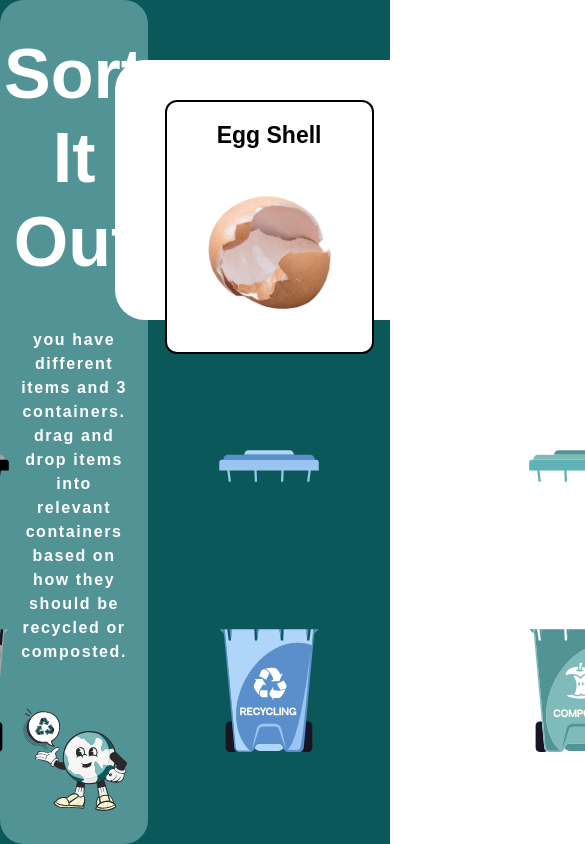
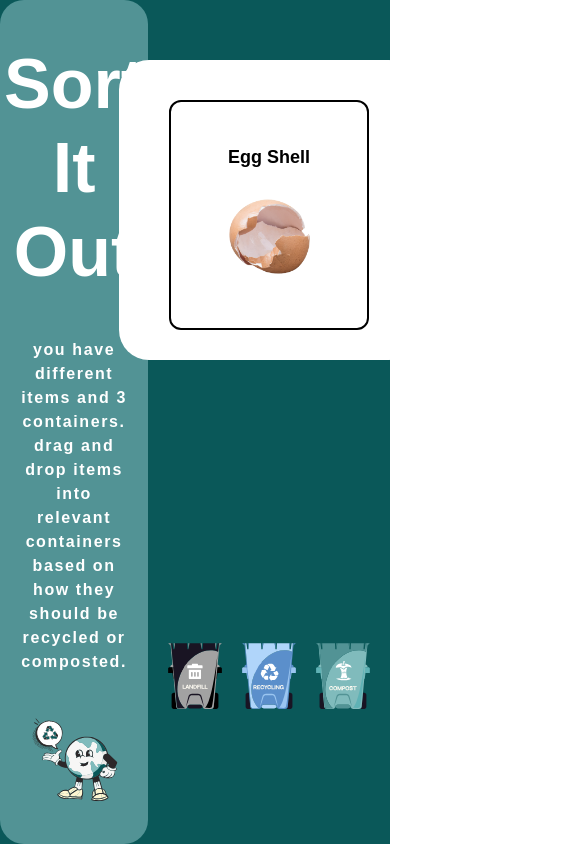
Before and after one commit to catychelpan/Woodsy, a React (Vite) app: page /trash-sorting-game in a window 390 px wide. Shown: the top 844 px of the page, 585 px wide, since content can reach past the window. Built offline with nearby package versions, Linux system fonts and the light colour scheme.

Commit message:
Made Waste Sorting game responsive

```diff
--- a/src/components/DraggableWasteItem.jsx
+++ b/src/components/DraggableWasteItem.jsx
@@ -13,10 +13,10 @@ const DraggableWasteItem = ({itemIndex, itemName, itemImage, relevantContainer})
                 {...provided.draggableProps}
                 {...provided.dragHandleProps}
                 ref={provided.innerRef}
-                className="bg-white border-[black] border-2 pt-4 rounded-xl cursor-pointer flex flex-col justify-center items-center"
+                className="bg-white h-[230px] w-[200px] border-[black] border-2 pt-4 rounded-xl cursor-pointer flex flex-col justify-center items-center"
             >
-                <h2 className="font-bold text-black text-base">{itemName}</h2>
-                <img className="max-w-[205px]" src={itemImage} alt={itemName} />
+                <h2 className="font-bold text-black text-sm">{itemName}</h2>
+                <img className="2xl:max-w-[145px] max-w-[135px]" src={itemImage} alt={itemName} />
             </div>
 
         )}
--- a/src/components/DroppableWasteContainer.jsx
+++ b/src/components/DroppableWasteContainer.jsx
@@ -23,19 +23,19 @@ const DroppableWasteContainer = ({ recycleType }) => {
         <div
           {...provided.droppableProps}
           ref={provided.innerRef}
-          className="h-[200px] w-[100px] relative flex justify-center items-end"
+          className="2xl:h-[200px] 2xl:w-[260px] xl:h-[170px] xl:w-[210px] md:h-[120px] md:w-[160px] mt-[130px] sm:h-[70px] sm:w-[120px] relative flex justify-center items-end"
         >
 
             <img
                 src={binImages[recycleType].lid}
                 alt={`${recycleType} lid`}
-                className={`lg:max-w-[245px] relative bottom-[135%] transform transition-transform duration-300 ${snapshot.isDraggingOver ? 'rotate-45' : 'rotate-0'}`}
+                className={`2xl:max-w-[245px] relative bottom-[175%] 2xl:bottom-[136%] xl:bottom-[136%] md:bottom-[147%] sm:bottom-[192%] transform transition-transform duration-300 ${snapshot.isDraggingOver ? 'rotate-45' : 'rotate-0'}`}
 
             />
             <img
                 src={binImages[recycleType].bin}
                 alt={`${recycleType} bin`}
-                className="lg:max-w-[245px] absolute bottom-0"
+                className="2xl:max-w-[245px] absolute bottom-0"
 
             />
 
--- a/src/pages/TrashSortingGame.jsx
+++ b/src/pages/TrashSortingGame.jsx
@@ -27,6 +27,85 @@ const TrashSortingGame = () => {
       itemImage: "../../public/WasteSorting/Landfill/ceramics.png",
       relevantContainer: "landfill",
     },
+    {
+      index: 2,
+      itemName: "Fruit Peels",
+      itemImage: "../../public/WasteSorting/Compost/fruitpeels.png",
+      relevantContainer: "compost",
+    },
+    {
+      index: 3,
+      itemName: "Aluminium Foil",
+      itemImage: "../../public/WasteSorting/Recycling/aluminium-foil.png",
+      relevantContainer: "recycling",
+    },
+    {
+      index: 4,
+      itemName: "Plastic Bottle",
+      itemImage: "../../public/WasteSorting/Recycling/plastic-bottle.png",
+      relevantContainer: "recycling",
+    },
+    {
+      index: 5,
+      itemName: "Diapers",
+      itemImage: "../../public/WasteSorting/Landfill/diapers.png",
+      relevantContainer: "landfill",
+    },
+    {
+      index: 6,
+      itemName: "Tea Bag",
+      itemImage: "../../public/WasteSorting/Compost/teabag.png",
+      relevantContainer: "compost",
+    },
+    {
+      index: 7,
+      itemName: "Pizza",
+      itemImage: "../../public/WasteSorting/Landfill/pizza.png",
+      relevantContainer: "landfill",
+    },
+    {
+      index: 8,
+      itemName: "Coffee Filter",
+      itemImage: "../../public/WasteSorting/Compost/used-coffe-filter.png",
+      relevantContainer: "compost",
+    },
+    {
+      index: 9,
+      itemName: "Cereal Box",
+      itemImage: "../../public/WasteSorting/Recycling/cereal-box.png",
+      relevantContainer: "recycling",
+    },
+    {
+      index: 10,
+      itemName: "Plastic Bag",
+      itemImage: "../../public/WasteSorting/Landfill/plastic-bag.png",
+      relevantContainer: "landfill",
+    },
+    {
+      index: 11,
+      itemName: "Styrofoam Box",
+      itemImage: "../../public/WasteSorting/Landfill/styrofoam-box.png",
+      relevantContainer: "landfill",
+    },
+    {
+      index: 12,
+      itemName: "Stale Bread",
+      itemImage: "../../public/WasteSorting/Compost/stale-bread.png",
+      relevantContainer: "compost",
+    },
+    {
+      index: 13,
+      itemName: "Newspaper",
+      itemImage: "../../public/WasteSorting/Recycling/newspaper.png",
+      relevantContainer: "recycling",
+    },
+    {
+      index: 14,
+      itemName: "Tin Food Can",
+      itemImage: "../../public/WasteSorting/Recycling/tin-food-can.png",
+      relevantContainer: "recycling",
+    },
+
   ];
 
   //for smooth transition into the page
@@ -102,7 +181,7 @@ const TrashSortingGame = () => {
       <div ref={trueFalseRef} className="bg-primary flex">
 
 
-        <div className="px-[20px] w-[38%] justify-center h-[100vh] flex flex-col items-center gap-11 bg-primary_light rounded-3xl">
+        <div className="lg:px-[20px] px-[30px] w-[38%] justify-center h-[100vh] flex flex-col items-center gap-11 bg-primary_light rounded-3xl">
           <h1 className="max-w-xl text-white text-center font-bold text-4xl leading-[120%]">Sort It Out</h1>
           <p className="m-b-[20px] tracking-widest text-white font-bold text-center max-w-[415px]">you have different items and 3 containers. drag and drop items into relevant containers based on how they should be recycled or composted.</p>
           <img src="../../public/WasteSorting/WasteSortingCharacter.svg" alt="Recycle Caharcter" />
@@ -117,7 +196,7 @@ const TrashSortingGame = () => {
 
             {(provided) => (
 
-              <div {...provided.droppableProps} ref={provided.innerRef} className="max-w-[325px] max-h-[260px] mb-[200px] lg:max-w-[425px] lg:max-h-[360px] bg-white rounded-[30px] px-[50px] pt-[40px] pb-[20px]">
+              <div {...provided.droppableProps} ref={provided.innerRef} className="mb-[170px] xl:mb-[120px] 2xl:mb-[100px] max-w-[425px] 2xl:h-[310px] h-[300px] bg-white rounded-[30px] px-[50px] pt-[40px] pb-[20px]">
 
               <DraggableWasteItem
                 itemIndex={wasteItems[currentItemIndex].index}
@@ -135,7 +214,7 @@ const TrashSortingGame = () => {
 
 
 
-          <div className="max-w-[1040px] gap-[210px] max-h-[394px] flex">
+          <div className="max-w-[1040px] gap-[20px] md:gap-[25px] xl:gap-[50px] 2xl:gap-[70px] max-h-[394px] flex">
 
             <DroppableWasteContainer recycleType={"landfill"}/>
             <DroppableWasteContainer recycleType={"recycling"}/>
```
